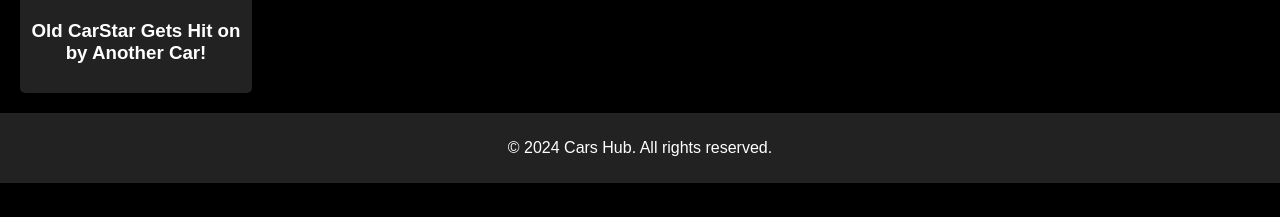
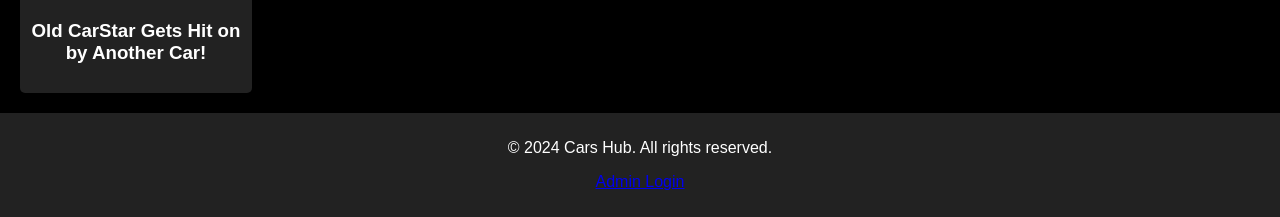
Before and after one commit to aaronsfunstuff/car-hub, a plain HTML site: page index.html in a window 1280 px wide. Shown: the part 854-1071 px from the top of the page. Before the commit the page ends 1037 px from the top, so only its background shows below. Drawn offline with Linux system fonts and the light colour scheme; a script that the page names is missing.

Commit message:
Update index.html

```diff
--- a/index.html
+++ b/index.html
@@ -56,7 +56,8 @@
         </section>
     </main>
     <footer>
-        <p>&copy; 2024 Cars Hub. All rights reserved.</p>
+      <p>&copy; 2024 Cars Hub. All rights reserved.</p>
+      <a href="admin.html"><p>Admin Login</p></a>
     </footer>
 
     <!-- Modal Structure -->
```
